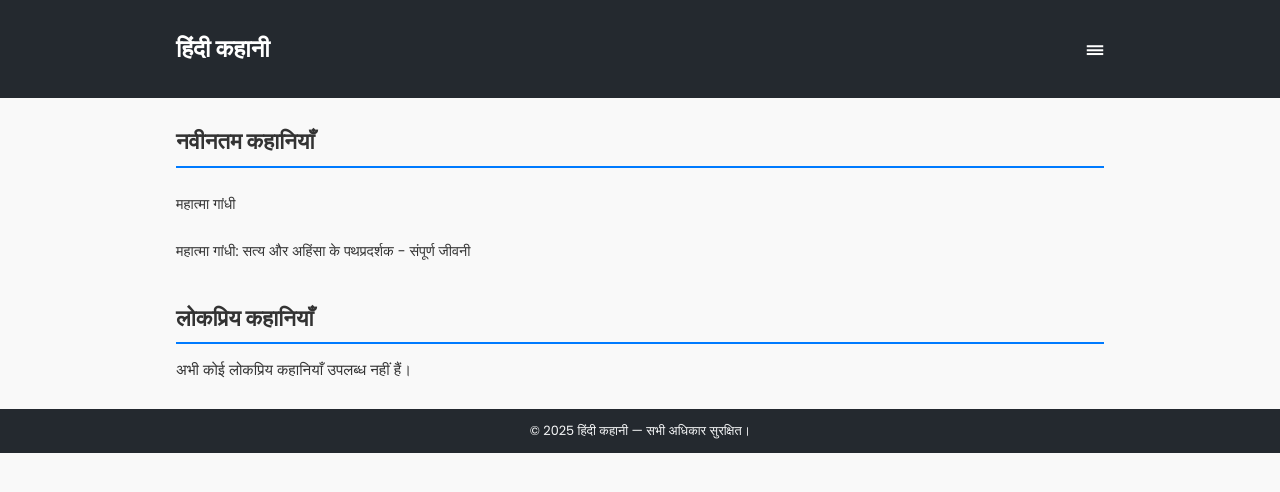
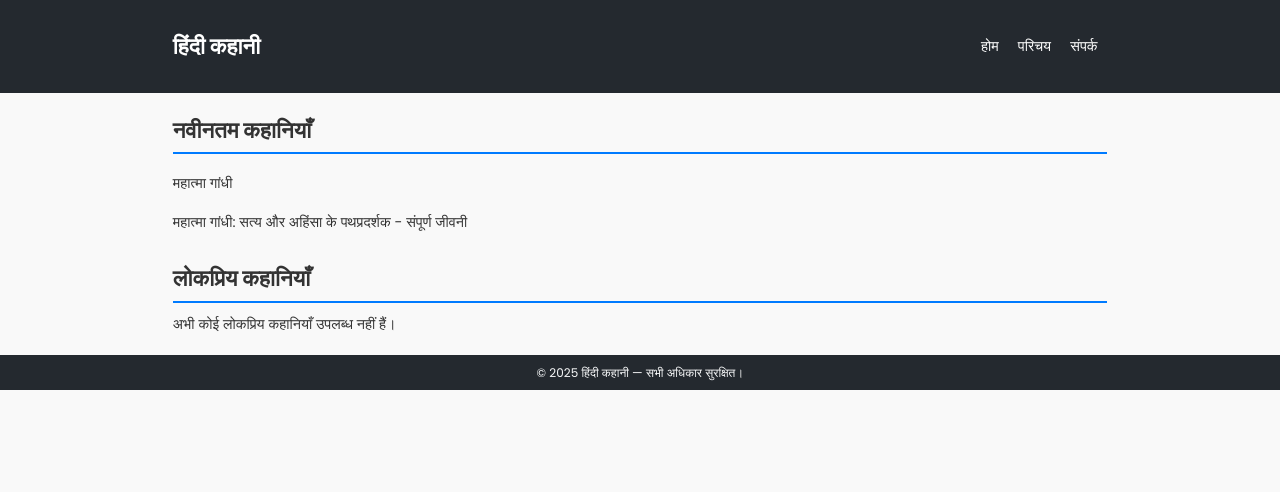
Before and after one commit to hindikahani/hindikahani.github.io, a Jekyll site: the page built from index.md, in a window 1280 px wide. Shown: the top 492 px of the page. Built offline with Jekyll 4.4.1, drawn with Linux system fonts in a browser that asks for light colours.

Commit message:
Update style.css

```diff
--- a/assets/css/style.css
+++ b/assets/css/style.css
@@ -12,20 +12,20 @@ body {
   font-family: 'Poppins', sans-serif; /* Poppins फ़ॉन्ट */
   background: #f9f9f9;
   color: #333;
-  line-height: 1.7;
+  line-height: 1.6; /* कम लाइन हाइट */
   font-size: 0.9rem; /* मोबाइल और डिफ़ॉल्ट फ़ॉन्ट साइज़ */
 }
 
 .container {
   max-width: 960px;
-  margin: 1rem auto;
-  padding: 0 1rem;
+  margin: 0.8rem auto; /* कम मार्जिन */
+  padding: 0 0.8rem; /* कम पैडिंग */
 }
 
 header {
   background: #24292f;
   color: white;
-  padding: 0.8rem 1rem;
+  padding: 0.6rem 0.8rem; /* कम पैडिंग */
   position: sticky;
   top: 0;
   z-index: 1000;
@@ -38,7 +38,7 @@ header .container {
 }
 
 header h1 {
-  font-size: 1.3rem;
+  font-size: 1.2rem;
 }
 
 nav {
@@ -46,14 +46,14 @@ nav {
   flex-direction: column;
   background-color: #24292f;
   position: absolute;
-  top: 55px;
-  right: 1rem;
+  top: 45px; /* एडजस्टेड टॉप */
+  right: 0.8rem;
   z-index: 1001;
 }
 
 nav a {
   color: white;
-  padding: 0.6rem 1rem;
+  padding: 0.5rem 0.8rem; /* कम पैडिंग */
   text-decoration: none;
   font-weight: 500;
 }
@@ -63,36 +63,43 @@ nav a:hover {
 }
 
 .menu-toggle {
-  font-size: 1.5rem;
+  font-size: 1.3rem; /* छोटा आइकन */
   cursor: pointer;
   color: white;
 }
 
 @media (min-width: 768px) {
   body {
-    font-size: 0.95rem; /* डेस्कटॉप के लिए थोड़ा बड़ा फ़ॉन्ट साइज़ (पहले से कम) */
+    font-size: 0.95rem; /* डेस्कटॉप के लिए थोड़ा बड़ा फ़ॉन्ट साइज़ */
   }
 
-  .latest-posts .post-list a,
-  .popular-posts .post-list a,
-  .post-wrapper .post-list a,
-  .view-all a,
-  .post-content {
-    font-size: 0.95rem; /* डेस्कटॉप के लिए थोड़ा बड़ा फ़ॉन्ट साइज़ (पहले से कम) */
+  .container {
+    padding: 0 0.8rem; /* कम पैडिंग */
+    margin: 1rem auto; /* कम मार्जिन */
   }
 
-  .post-title {
-    font-size: 1.6rem; /* डेस्कटॉप के लिए हेडिंग साइज़ कम */
-  }
-
-  .latest-posts .section-title,
-  .popular-posts .section-title,
-  .post-wrapper .section-title {
-    font-size: 1.5rem; /* डेस्कटॉप के लिए हेडिंग साइज़ कम */
+  header {
+    padding: 0.8rem; /* कम पैडिंग */
   }
 
   header h1 {
-    font-size: 1.5rem; /* डेस्कटॉप के लिए हेडिंग साइज़ कम */
+    font-size: 1.4rem;
+  }
+
+  nav {
+    display: flex !important;
+    flex-direction: row;
+    position: static;
+    background: none;
+  }
+
+  nav a {
+    margin: 0 0.6rem; /* कम मार्जिन */
+    padding: 0;
+  }
+
+  .menu-toggle {
+    display: none;
   }
 }
 
@@ -100,10 +107,10 @@ nav a:hover {
 .latest-posts .section-title,
 .popular-posts .section-title,
 .post-wrapper .section-title {
-  font-size: 1.4rem;
-  margin: 1.5rem 0 0.8rem;
+  font-size: 1.3rem;
+  margin: 1.2rem 0 0.6rem; /* कम मार्जिन */
   border-bottom: 2px solid #007bff;
-  padding-bottom: 0.35rem;
+  padding-bottom: 0.25rem; /* कम पैडिंग */
   color: #333;
   font-weight: 700;
 }
@@ -112,18 +119,18 @@ nav a:hover {
 .latest-posts .post-list,
 .popular-posts .post-list,
 .post-wrapper .post-list {
-  margin-top: 0.6rem;
+  margin-top: 0.4rem; /* कम मार्जिन */
 }
 
 .latest-posts .post-list a,
 .popular-posts .post-list a,
 .post-wrapper .post-list a {
   display: block;
-  padding: 0.7rem 0;
+  padding: 0.5rem 0; /* कम पैडिंग */
   text-decoration: none;
   color: #333;
   transition: background-color 0.2s ease-in-out, color 0.2s ease-in-out;
-  font-size: 0.9rem; /* मोबाइल के लिए फ़ॉन्ट साइज़ */
+  font-size: 0.85rem; /* छोटा फ़ॉन्ट साइज़ */
 }
 
 .latest-posts .post-list a:hover,
@@ -141,34 +148,34 @@ nav a:hover {
 
 /* Single Post Page Styles */
 .post-wrapper {
-  padding: 1.1rem;
+  padding: 0.8rem; /* कम पैडिंग */
 }
 
 .post-title {
-  font-size: 1.6rem;
+  font-size: 1.5rem;
   color: #333;
-  margin-bottom: 0.7rem;
-  padding-bottom: 0.25rem;
+  margin-bottom: 0.5rem; /* कम मार्जिन */
+  padding-bottom: 0.2rem; /* कम पैडिंग */
   border-bottom: 2px solid #007bff;
 }
 
 .post-meta {
-  font-size: 0.75rem;
+  font-size: 0.7rem;
   color: #6c757d;
   font-style: italic;
-  margin-bottom: 0.9rem;
+  margin-bottom: 0.7rem; /* कम मार्जिन */
 }
 
 .post-content {
-  padding-top: 0.9rem;
-  font-size: 0.9rem; /* मोबाइल के लिए फ़ॉन्ट साइज़ */
-  line-height: 1.8;
+  padding-top: 0.7rem; /* कम पैडिंग */
+  font-size: 0.85rem; /* छोटा फ़ॉन्ट साइज़ */
+  line-height: 1.6; /* कम लाइन हाइट */
   color: #495057;
   letter-spacing: 0.01em;
 }
 
 .post-content p {
-  margin-bottom: 1.1rem;
+  margin-bottom: 0.8rem; /* कम मार्जिन */
   padding-bottom: 0;
   border-bottom: none;
 }
@@ -177,12 +184,12 @@ nav a:hover {
 .post-content h2,
 .post-content h3,
 .post-content h4 {
-  font-size: 1.1rem;
+  font-size: 1rem;
   color: #333;
-  margin-top: 1.4rem;
-  margin-bottom: 0.45rem;
+  margin-top: 1.1rem; /* कम मार्जिन */
+  margin-bottom: 0.35rem; /* कम मार्जिन */
   border-bottom: 1px solid #ccc;
-  padding-bottom: 0.15rem;
+  padding-bottom: 0.1rem; /* कम पैडिंग */
 }
 
 .post-content a {
@@ -197,13 +204,13 @@ nav a:hover {
 
 .post-content ul,
 .post-content ol {
-  margin-left: 1.1rem;
-  margin-bottom: 0.9rem;
+  margin-left: 0.9rem; /* कम इंडेंट */
+  margin-bottom: 0.7rem; /* कम मार्जिन */
 }
 
 /* View All Link */
 .view-all {
-  margin-top: 1.1rem;
+  margin-top: 0.9rem; /* कम मार्जिन */
   text-align: center;
 }
 
@@ -211,10 +218,10 @@ nav a:hover {
   display: inline-block;
   background-color: #007bff;
   color: white;
-  padding: 0.55rem 1.1rem;
+  padding: 0.45rem 0.9rem; /* कम पैडिंग */
   text-decoration: none;
   border-radius: 6px;
-  font-size: 0.9rem; /* मोबाइल के लिए फ़ॉन्ट साइज़ */
+  font-size: 0.85rem; /* छोटा फ़ॉन्ट साइज़ */
   transition: background-color 0.2s ease-in-out;
 }
 
@@ -227,7 +234,35 @@ footer {
   background: #24292f;
   color: #f8f9fa;
   text-align: center;
-  padding: 0.7rem;
-  margin-top: 1.65rem;
-  font-size: 0.8rem;
+  padding: 0.5rem; /* कम पैडिंग */
+  margin-top: 1.2rem; /* कम मार्जिन */
+  font-size: 0.75rem; /* छोटा फ़ॉन्ट साइज़ */
 }
+
+@media (min-width: 768px) {
+  body {
+    font-size: 0.9rem; /* डेस्कटॉप के लिए थोड़ा बड़ा फ़ॉन्ट साइज़ */
+  }
+
+  .latest-posts .post-list a,
+  .popular-posts .post-list a,
+  .post-wrapper .post-list a,
+  .view-all a,
+  .post-content {
+    font-size: 0.9rem; /* डेस्कटॉप के लिए थोड़ा बड़ा फ़ॉन्ट साइज़ */
+  }
+
+  .post-title {
+    font-size: 1.6rem; /* डेस्कटॉप के लिए हेडिंग साइज़ */
+  }
+
+  .latest-posts .section-title,
+  .popular-posts .section-title,
+  .post-wrapper .section-title {
+    font-size: 1.4rem; /* डेस्कटॉप के लिए हेडिंग साइज़ */
+  }
+
+  header h1 {
+    font-size: 1.4rem; /* डेस्कटॉप के लिए हेडिंग साइज़ */
+  }
+}
```
